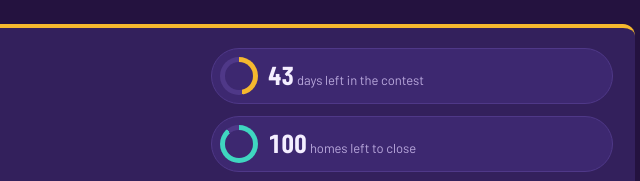
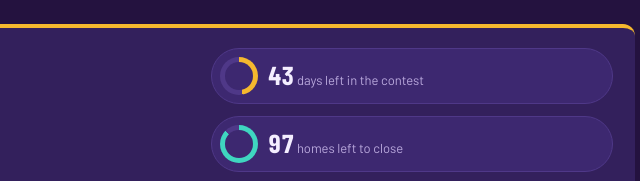
Before and after one commit to happyheather717/Mission-Possible---Century-Communities-San-Antonio, a plain HTML site: page index.html in a window 1280 px wide. Shown: the top 181 px of the page, 595-1235 px from the left. Drawn offline with nearby package versions, Linux system fonts and the light colour scheme; a web font is replaced by a local one.

Commit message:
Update index.html

```diff
--- a/index.html
+++ b/index.html
@@ -362,17 +362,17 @@ const STATUS={
   '5523 Franklin Hills':'CLOSED',
   '9966 Chavaneaux Lndg':'CLOSED',
   '7387 Teal Trace':'CONTRACT',
-  '9943 Chavaneaux Lndg':'CONTRACT',
+  '9943 Chavaneaux Lndg':'CLOSED',
   '10602 Rosemont Hill':'CLOSED',
   '9962 Chavaneaux Lndg':'CONTRACT',
-  '2334 Crisp Gln':'CONTRACT',
+  '2334 Crisp Gln':'CLOSED',
   '8350 Rocket View':'CONTRACT',
   '4330 Hobbiton Way':'CONTRACT',
   '4232 Clarisse Street':'CONTRACT',
   '9934 Chavaneaux Lndg':'CONTRACT',
   '9982 Chavaneaux Lndg':'CONTRACT',
   '8922 Wildwood Pass':'CONTRACT',
-  '9971 Chavaneaux Lndg':'CONTRACT',
+  '9971 Chavaneaux Lndg':'CLOSED',
   '4212 Clarisse Street':'CONTRACT',
   '9950 Chavaneaux Lndg':'CONTRACT',
   '5515 Franklin Hills':'CONTRACT',
@@ -391,7 +391,8 @@ const STATUS={
   '4228 Clarisse Street':'PENDING',
   '2114 Tb Place':'CONTRACT',
   '6566 Bufflehead Bend':'PENDING',
-  '2520 Heritance Pass':'PENDING'
+  '2520 Heritance Pass':'PENDING',
+  '15440 Lonehollow Lake':'PENDING'
 };
 const AGENT_MAP={
   '2343 Crisp Gln':'Brenda Herrera',
```
